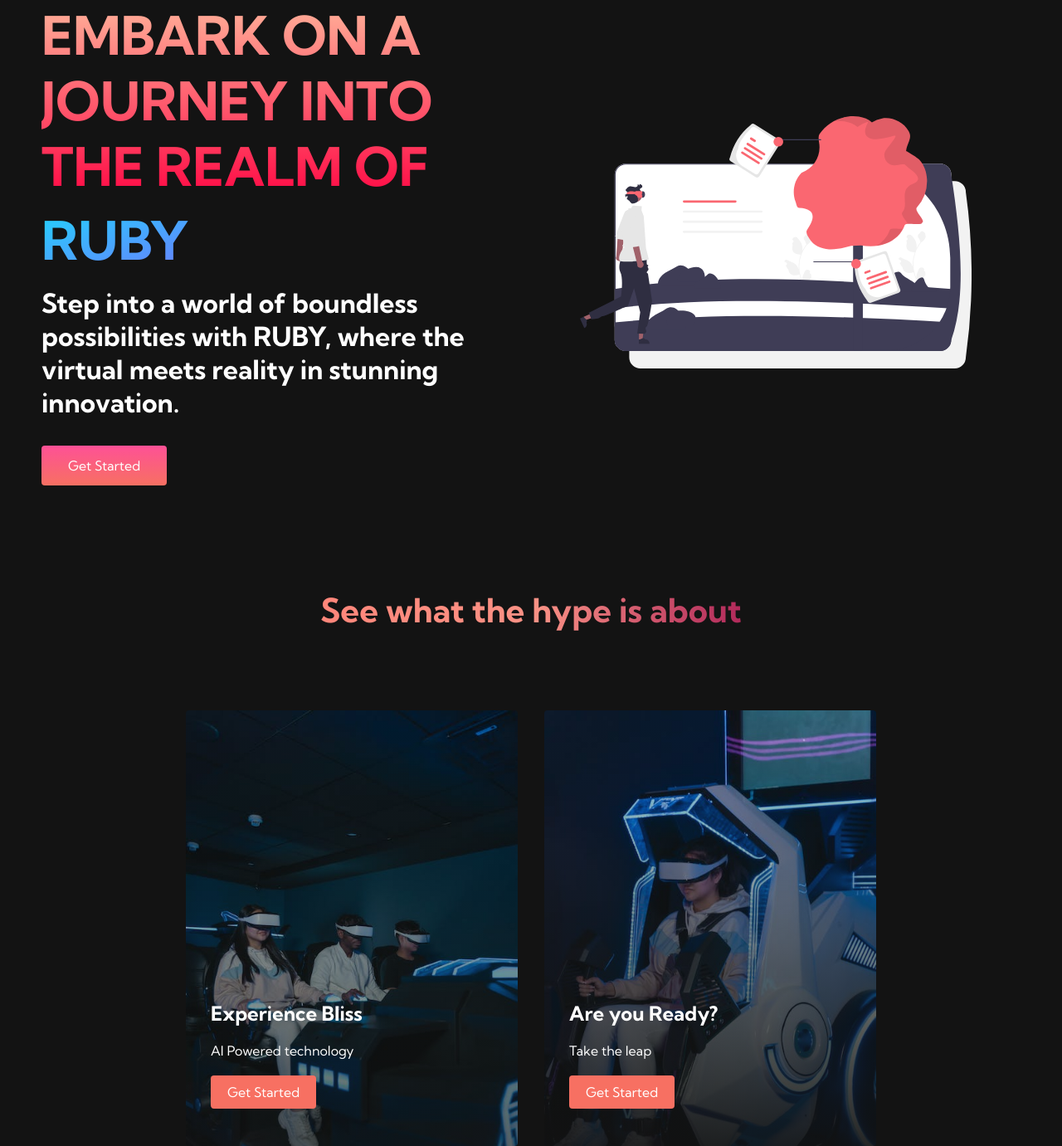
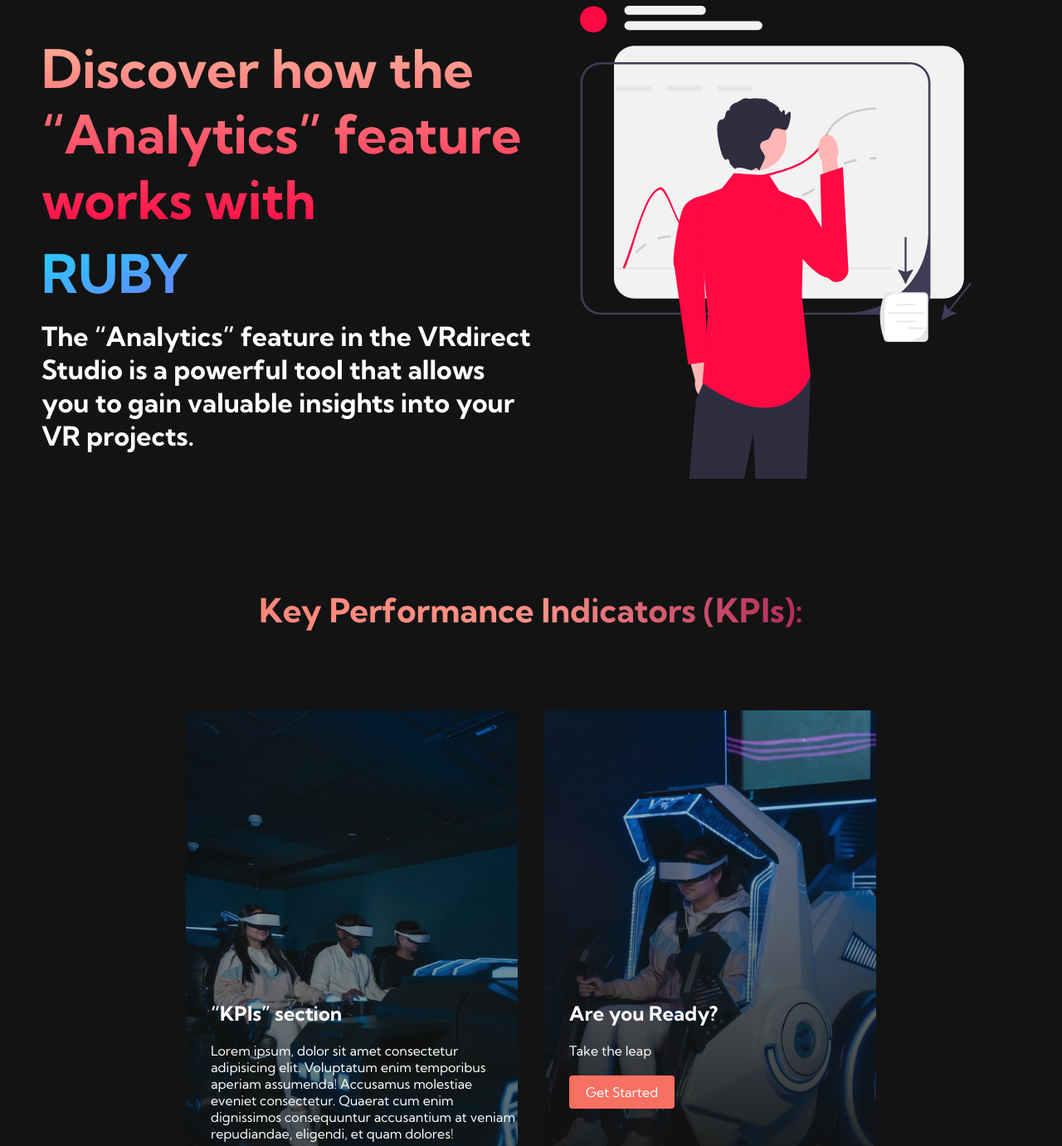
Before and after one commit to milanoshae/ruby-website, a plain HTML site: page tech.html in a window 1280 px wide. Shown: the part 146-1527 px from the top of the page at 83% size. Drawn offline with Linux system fonts and the light colour scheme.

Commit message:
new svgs added

```diff
--- a/tech.html
+++ b/tech.html
@@ -44,25 +44,23 @@
     <div class="main">
       <div class="main__container">
         <div class="main__content">
-          <h1>EMBARK ON A JOURNEY INTO THE REALM OF </h1>
+          <h1>Discover how the “Analytics” feature works with</h1>
           <h2>RUBY</h2>
-          <p>Step into a world of boundless possibilities with RUBY, where the virtual meets reality in stunning innovation.</p>
-          <button class="main__btn"><a href="#">Get Started</a></button>
+          <p>The “Analytics” feature in the VRdirect Studio is a powerful tool that allows you to gain valuable insights into your VR projects.</p>
         </div>
         <div class="main__img--container">
-          <img id="main__img" src="./images/undraw_augmented_reality_re_f0qd.svg" />
+          <img id="main__img" src="./images/undraw_predictive_analytics_re_wxt8.svg" />
         </div>
       </div>
     </div>
 
     <!-- Services Section -->
     <div class="services">
-      <h1>See what the hype is about</h1>
+      <h1>Key Performance Indicators (KPIs):</h1>
       <div class="services__container">
         <div class="services__card">
-          <h2>Experience Bliss</h2>
-          <p>AI Powered technology</p>
-          <button>Get Started</button>
+          <h2>“KPIs” section</h2>
+          <p>Lorem ipsum, dolor sit amet consectetur adipisicing elit. Voluptatum enim temporibus aperiam assumenda! Accusamus molestiae eveniet consectetur. Quaerat cum enim dignissimos consequuntur accusantium at veniam repudiandae, eligendi, et quam dolores!</p>
         </div>
         <div class="services__card">
           <h2>Are you Ready?</h2>
```
Also changed, not shown: images/undraw_predictive_analytics_re_wxt8.svg (added).
